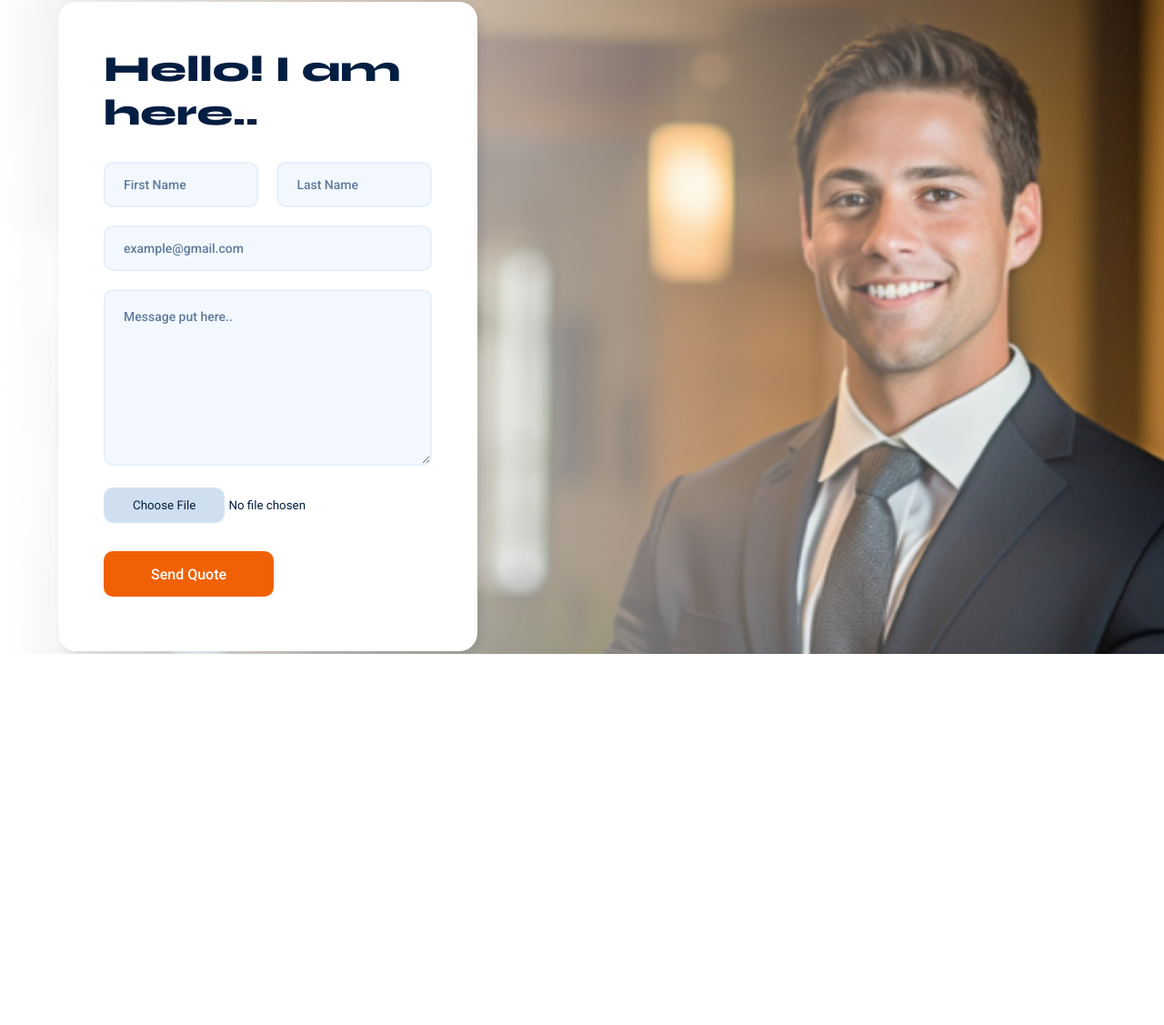
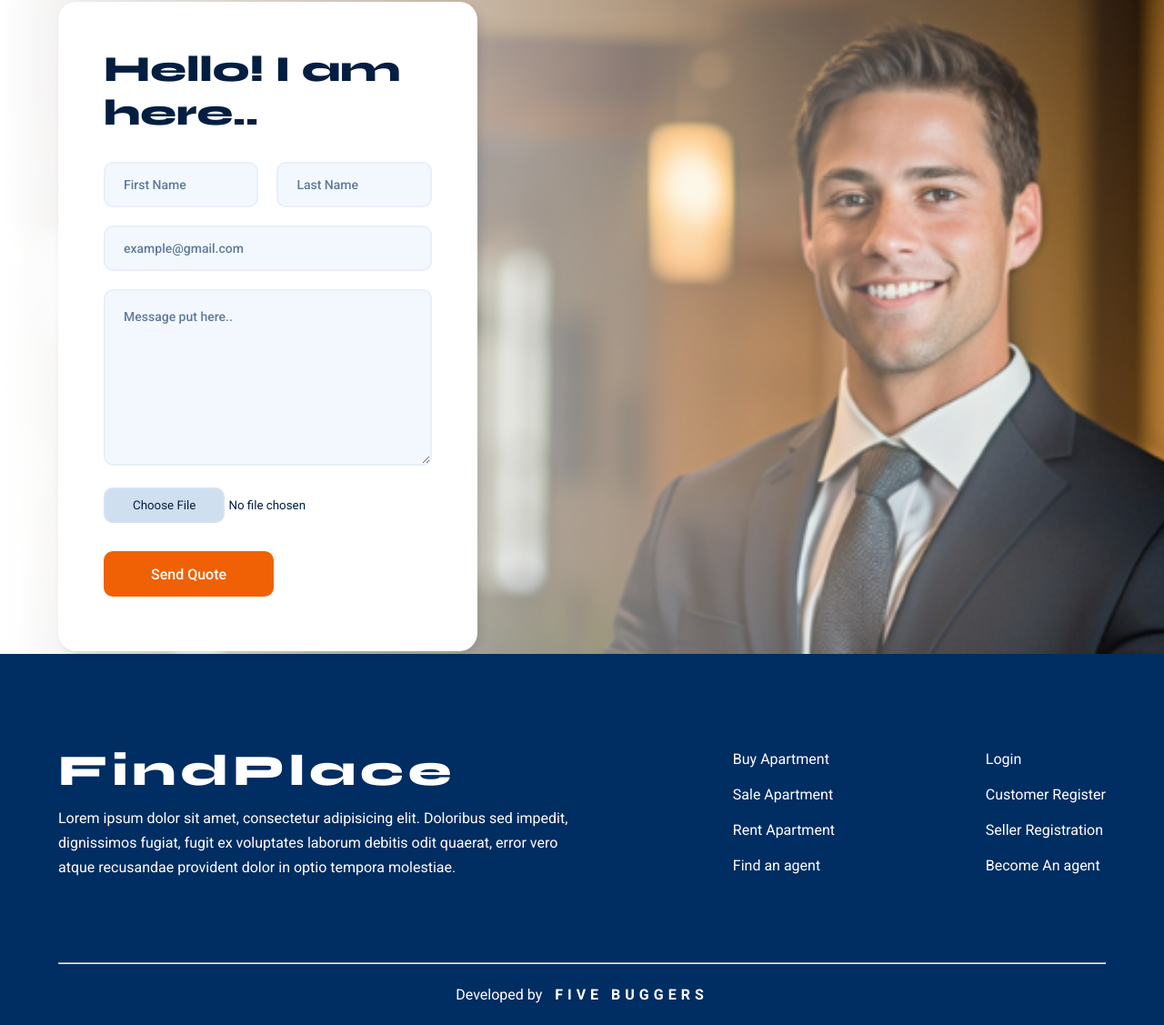
Before and after one commit to buddhika-madusanka-development/Online-sales-apartment-system, a PHP site: page /pages/agent-contact.php?agentMail=1 in a window 1280 px wide. Shown: the part 81-1208 px from the top of the page at 91% size. Before the commit the page ends 800 px from the top, so only its background shows below. Run offline with PHP 8.4, Linux system fonts and the light colour scheme.

Commit message:
Complete the main look of agent area

```diff
--- a/pages/agent-contact.php
+++ b/pages/agent-contact.php
@@ -1,7 +1,7 @@
 <?php
 
     $pageTitle = 'Conyact Agent';
-    include_once './component/heade.php';
+    include_once './component/head.php';
 
     // include prebuil header
     include_once './component/header.php';
@@ -19,8 +19,13 @@
                 <input type="email" placeholder="example@gmail.com" name="email" required>
                 <textarea name="message" placeholder="Message put here.." cols="30" rows="10"></textarea>
                 <input type="file" name="attachment" >
-                <input type="submit" value="Send Quote" class = 'orange-btn'>
+                <input type="submit" name="submit" value="Send Quote" class = 'orange-btn'>
             </form>
         </div>
     </div>
 </div>
+
+<!-- footer area -->
+<?php
+    include_once './component/footer.php'
+?>
--- /dev/null
+++ b/pages/component/footer.php
@@ -0,0 +1,26 @@
+<div class="footer">
+    <div class="container flex flex-vertical-center flex-space-between">
+        <div class="column-one w-50">
+            <h2 class="logo">FindPlace</h2>
+            <p>Lorem ipsum dolor sit amet, consectetur adipisicing elit. Doloribus sed impedit, dignissimos fugiat, fugit ex voluptates laborum debitis odit quaerat, error vero atque recusandae provident dolor in optio tempora molestiae.</p>
+        </div>
+        <div class="link-set">
+            <a href="">Buy Apartment</a>
+            <a href="">Sale Apartment</a>
+            <a href="">Rent Apartment</a>
+            <a href="">Find an agent</a>
+        </div>
+        <div class="link-set">
+            <a href="">Login</a>
+            <a href="">Customer Register</a>
+            <a href="">Seller Registration</a>
+            <a href="">Become An agent</a>
+        </div>
+    </div>
+    <div class="ownership">
+        <div class="container">
+            <hr>
+        </div>
+        <p>Developed by <span>five buggers</span></p>
+    </div>
+</div>
--- a/styles/styles.css
+++ b/styles/styles.css
@@ -373,3 +373,52 @@ input::file-selector-button{
 .agent-card h3{
     font-size: 1.5rem;
 }
+
+
+/* ================================================
+                Footer Design
+================================================ */
+
+.footer{
+    background-color: var(--primary-color);
+    width: 100%;
+    padding: 100px 0 20px 0;
+    color: white;
+
+}
+
+.footer .container{
+    column-gap: 2rem;
+}
+
+.footer .link-set{
+    display: flex;
+    flex-direction: column;
+    row-gap: 20px;
+}
+
+.footer h2{
+    font-size: 3rem;
+    font-weight: 800;
+    margin-bottom: 10px;
+    color: white;
+}
+
+.footer .ownership{
+    text-align: center;
+    padding: 40px 0 0 0;
+
+}
+
+.footer .ownership hr{
+    margin-bottom: 20px;
+    margin-top: 50px;
+    background-color : rgba(255, 255, 255, 0.061);
+}
+
+.footer .ownership span{
+    text-transform: uppercase;
+    font-weight: 700;
+    letter-spacing: 5px;
+    margin-left: 10px;
+}
```
Also changed, not shown: pages/agent-profile.php (+6 -1 lines), pages/agents.php (+6 -1 lines), pages/component/head.php (renamed from pages/component/heade.php), sources/users/JaneSmithCover.png (added).
